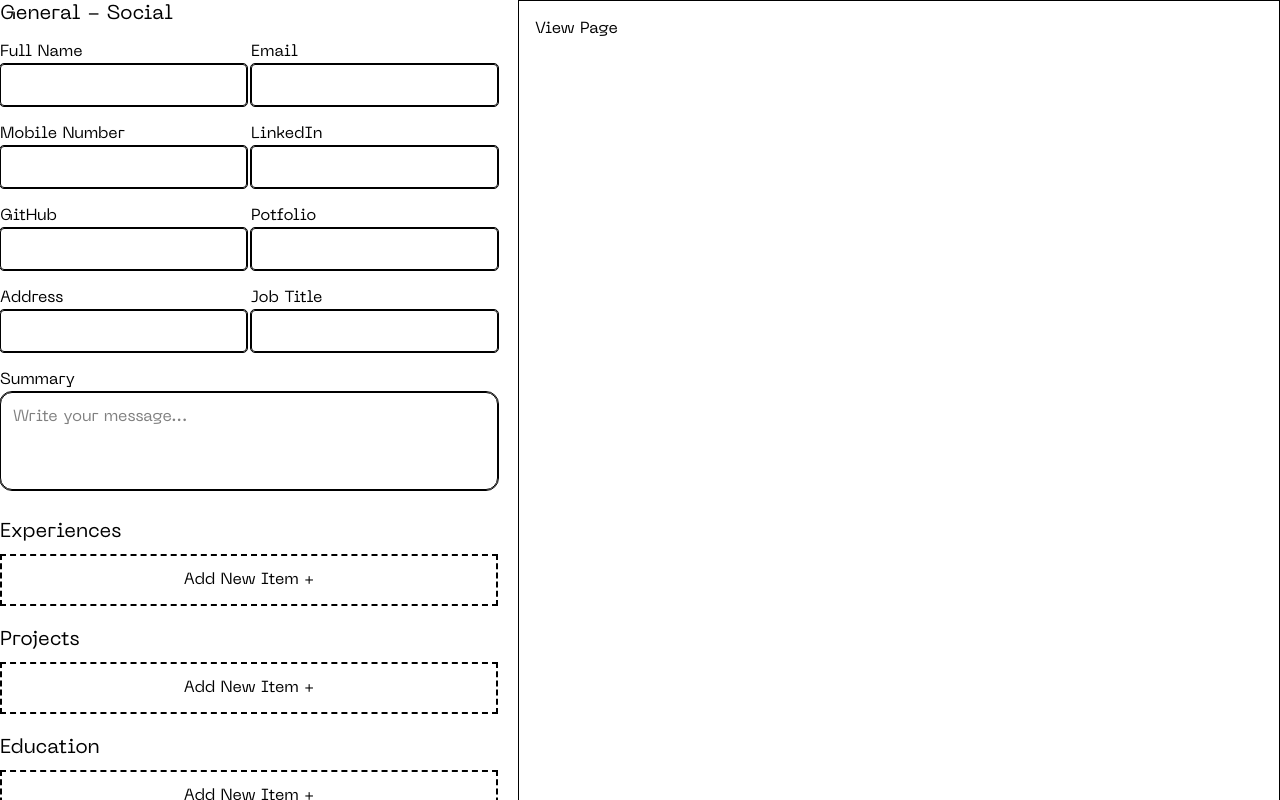
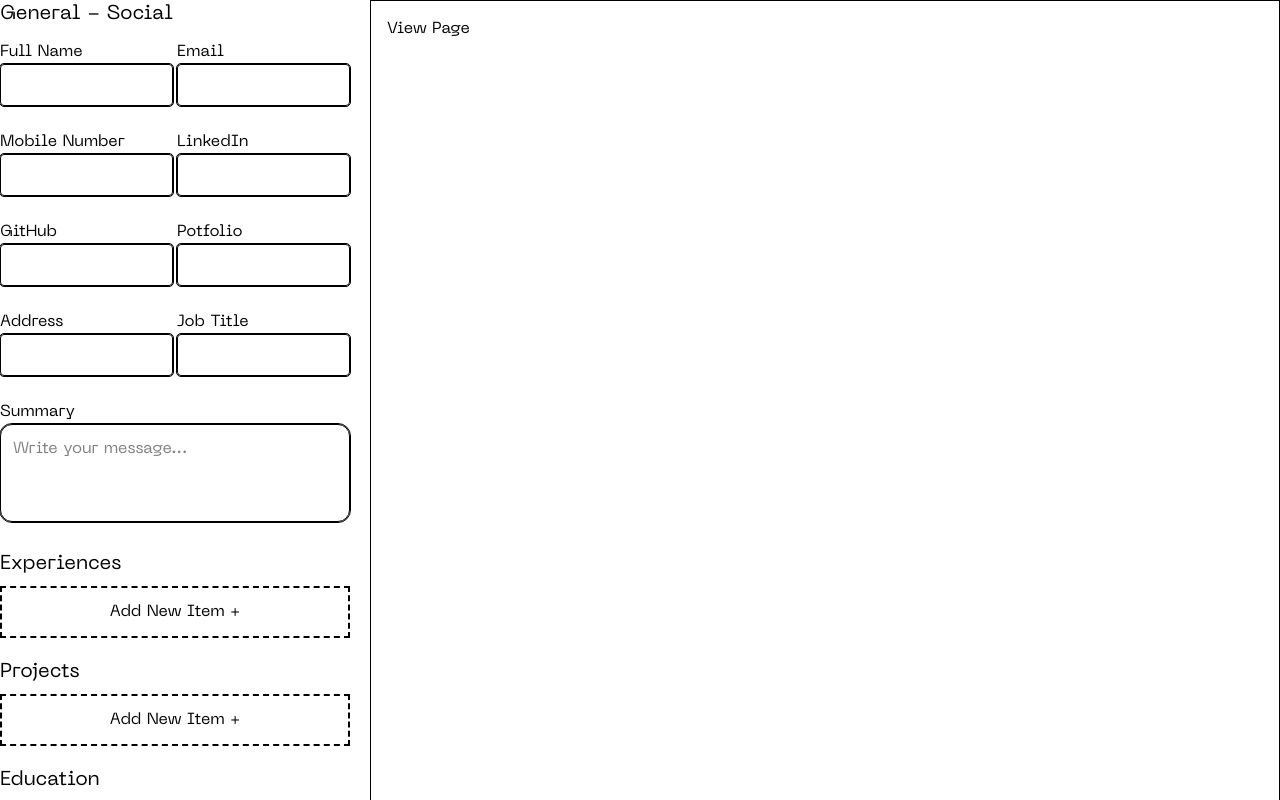
Before and after one commit to Kaxramonovravshan/resume-builder, a Next.js app: page / in a window 1280 px wide. Shown: the top 800 px of the page. Built offline with nearby package versions, Linux system fonts and the light colour scheme.

Commit message:
change home page part 2

```diff
--- a/app/page.tsx
+++ b/app/page.tsx
@@ -14,44 +14,68 @@ const Home = () => {
         <div className="">
           <div className="rounded mx-auto mb-5">
             <h1 className="mb-3 text-xl">General - Social</h1>
-            <div className="flex gap-1 md:justify-between items-center mb-4">
+            <div className="md:flex gap-1 md:justify-between items-center mb-4">
               <div>
                 <p>Full Name</p>
-                <input type="text" className="p-2 border rounded outline" />
+                <input
+                  type="text"
+                  className="p-2 border w-full mb-2 rounded outline"
+                />
               </div>
               <div>
                 <p>Email</p>
-                <input type="text" className="p-2 border rounded outline" />
+                <input
+                  type="text"
+                  className="p-2 w-full mb-2 border rounded outline"
+                />
               </div>
             </div>
-            <div className="flex gap-1 md:justify-between items-center mb-4">
+            <div className="md:flex gap-1 md:justify-between items-center mb-4">
               <div>
                 <p>Mobile Number</p>
-                <input type="text" className="p-2 border rounded outline" />
+                <input
+                  type="text"
+                  className="p-2 w-full mb-2 border rounded outline"
+                />
               </div>
               <div>
                 <p>LinkedIn</p>
-                <input type="text" className="p-2 border rounded outline" />
+                <input
+                  type="text"
+                  className="p-2 w-full mb-2 border rounded outline"
+                />
               </div>
             </div>
-            <div className="flex gap-1 md:justify-between items-center mb-4">
+            <div className="md:flex gap-1 md:justify-between items-center mb-4">
               <div>
                 <p>GitHub</p>
-                <input type="text" className="p-2 border rounded outline" />
+                <input
+                  type="text"
+                  className="p-2 w-full mb-2 border rounded outline"
+                />
               </div>
               <div>
                 <p>Potfolio</p>
-                <input type="text" className="p-2 border rounded outline" />
+                <input
+                  type="text"
+                  className="p-2 w-full mb-2 border rounded outline"
+                />
               </div>
             </div>
-            <div className="flex gap-1 md:justify-between items-center mb-4">
+            <div className="md:flex gap-1 md:justify-between items-center mb-4">
               <div>
                 <p>Address</p>
-                <input type="text" className="p-2 border rounded outline" />
+                <input
+                  type="text"
+                  className="p-2 w-full mb-2 border rounded outline"
+                />
               </div>
               <div>
                 <p>Job Title</p>
-                <input type="text" className="p-2 border rounded outline" />
+                <input
+                  type="text"
+                  className="p-2 w-full mb-2 border rounded outline"
+                />
               </div>
             </div>
             <div>
--- /dev/null
+++ b/lib/prisma.ts
@@ -0,0 +1,9 @@
+import { PrismaClient } from "@prisma/client";
+
+const globalForPrisma = globalThis as unknown as {
+  prisma: PrismaClient | undefined;
+};
+
+export const prisma = globalForPrisma.prisma ?? new PrismaClient();
+
+if (process.env.NODE_ENV !== "production") globalForPrisma.prisma = prisma;
```
